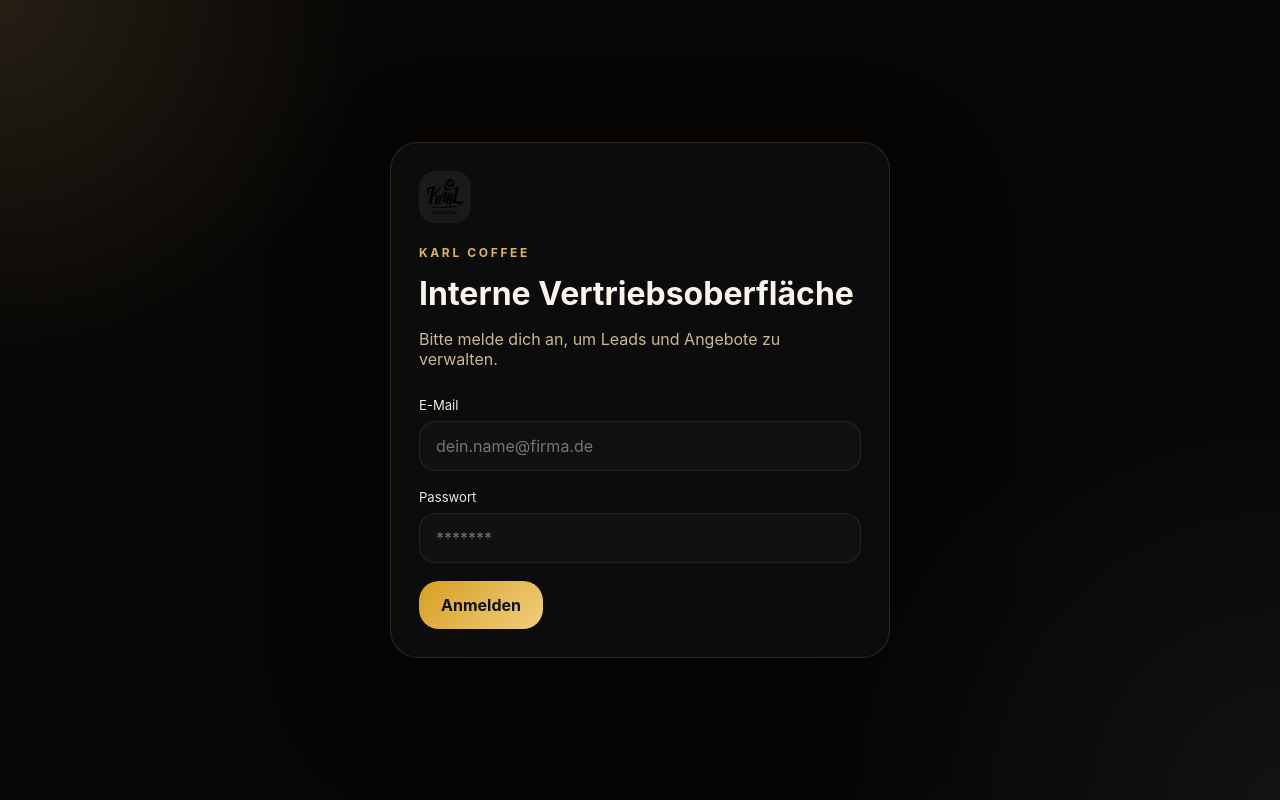
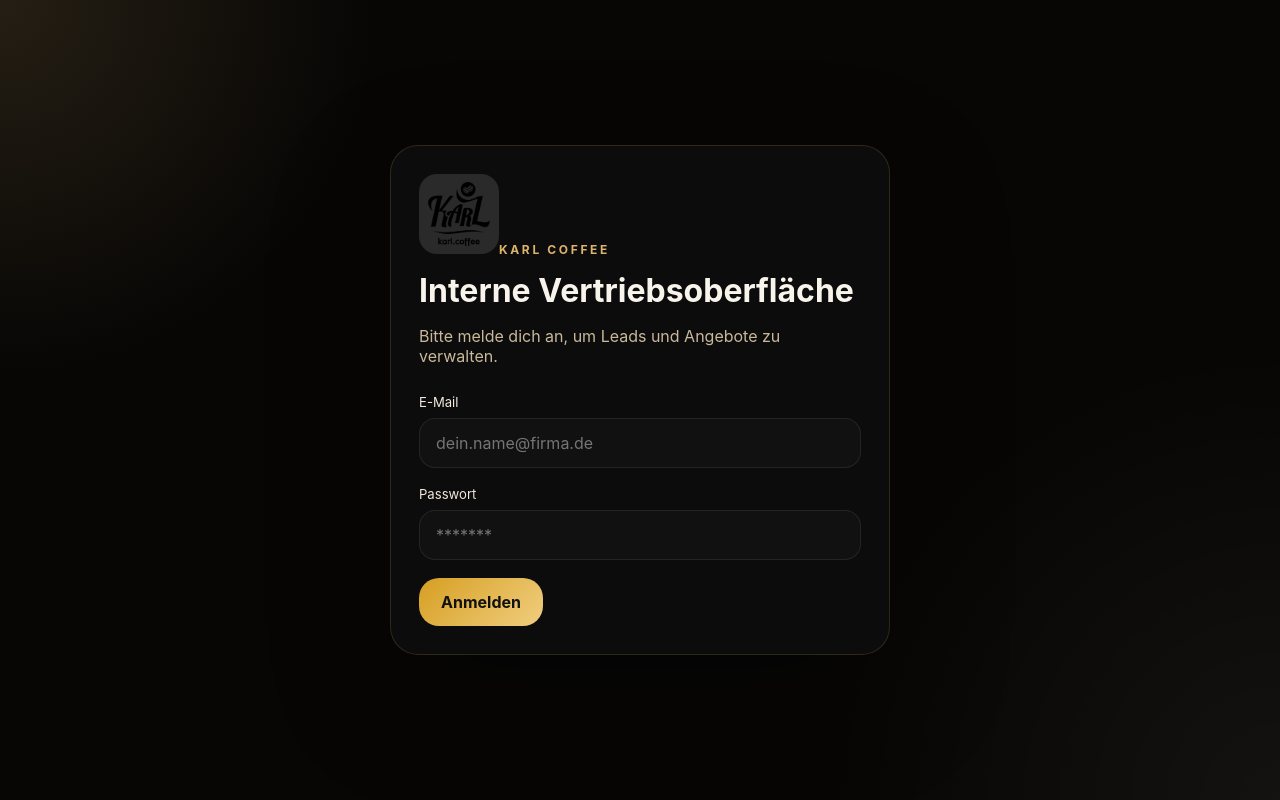
Before and after one commit to Gr4nOuvert/Karl.Coffee, a React (Vite) app: page / in a window 1280 px wide. Built offline with nearby package versions, Linux system fonts and the light colour scheme.

Commit message:
chore: product logo final

```diff
--- a/src/pages/LoginPage.tsx
+++ b/src/pages/LoginPage.tsx
@@ -21,7 +21,7 @@
     <div className="login-shell">
       <article className="panel login-card">
         <div className="login-brand">
-          <img src="/logo.png" alt="Karl Coffee Logo" className="login-logo" />
+          <img src={`${import.meta.env.BASE_URL}logo.png`} alt="Karl Coffee Logo" className="navbar-logo" />
           <span className="eyebrow">Karl Coffee</span>
           <h1>Interne Vertriebsoberfläche</h1>
           <p>Bitte melde dich an, um Leads und Angebote zu verwalten.</p>
```
